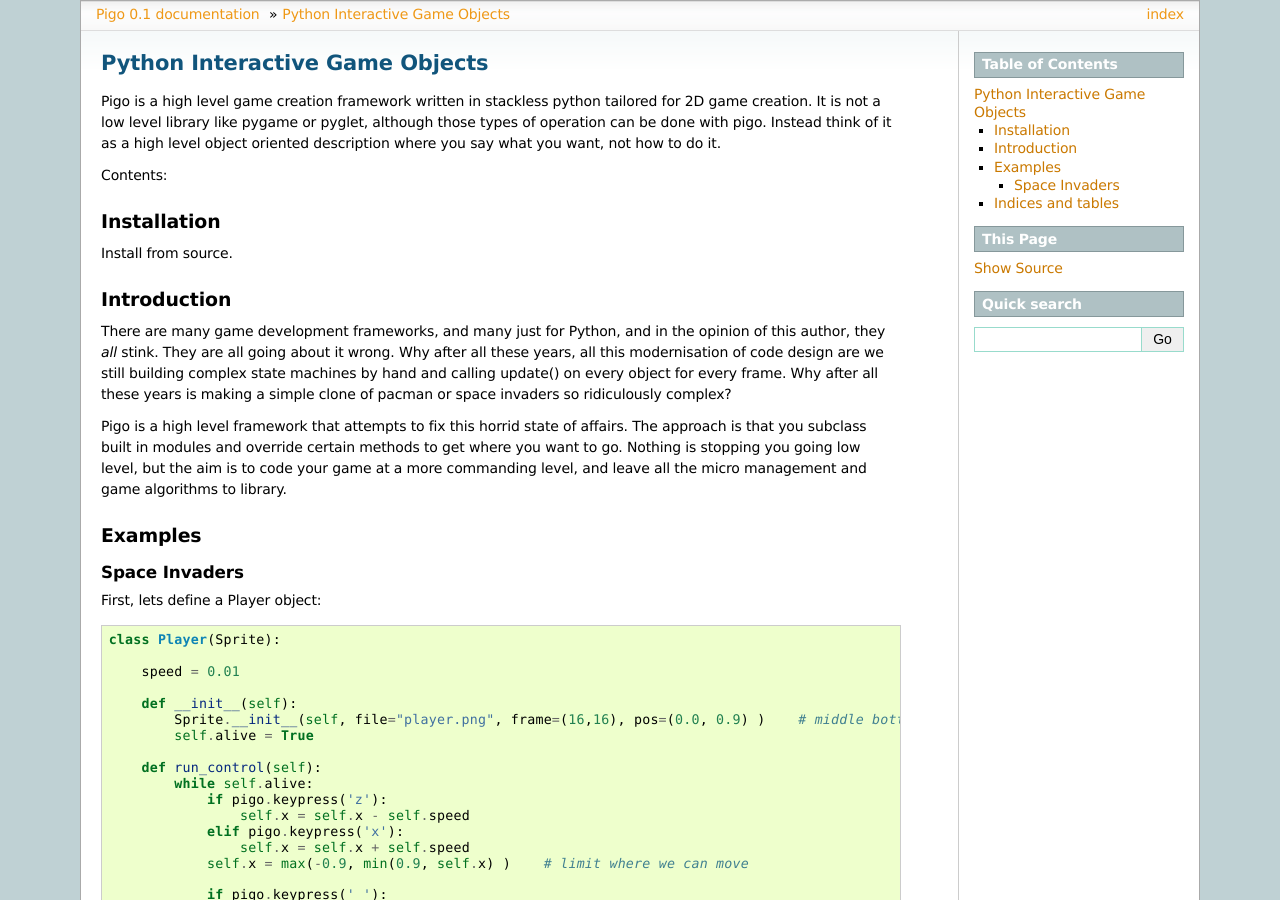
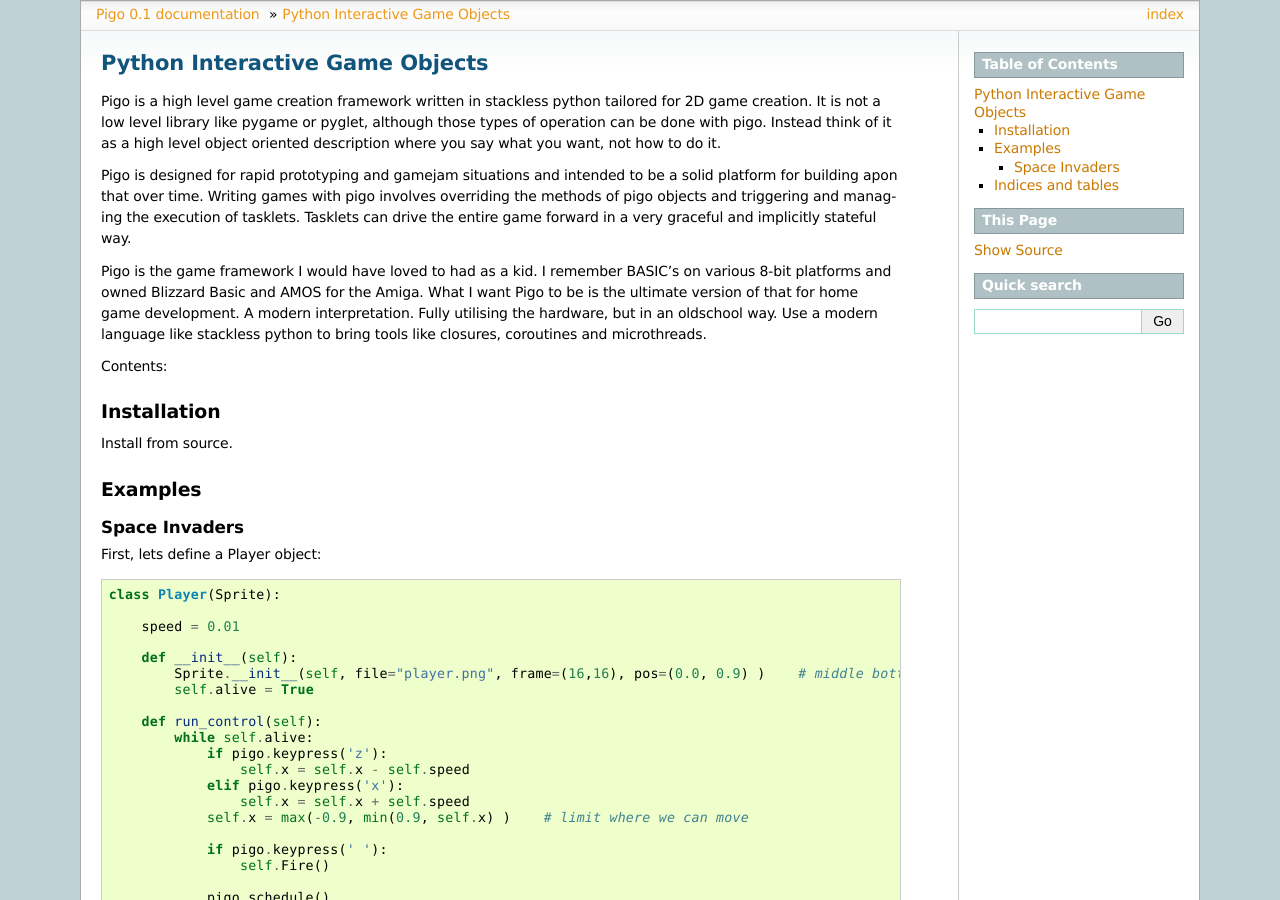
Before and after one commit to retrogradeorbit/Pigo, a Sphinx documentation site: the page built from docs/index.rst, in a window 1280 px wide and 900 px high. Built offline with Sphinx 7.4.7, drawn with Linux system fonts in a browser that asks for light colours; pages that are not in the unit, such as notebooks, are missing from menus.

Commit message:
Improved index

```diff
--- a/docs/index.rst
+++ b/docs/index.rst
@@ -11,6 +11,16 @@ Pigo is a high level game creation framework written in stackless python tailore
 It is not a low level library like pygame or pyglet, although those types of operation can be done with pigo.
 Instead think of it as a high level object oriented description where you say what you want, not how to do it.
 
+Pigo is designed for rapid prototyping and gamejam situations and intended to be a solid platform for building
+apon that over time. Writing games with pigo involves overriding the methods of pigo objects and triggering
+and managing the execution of tasklets. Tasklets can drive the entire game forward in a very graceful and implicitly
+stateful way.
+
+Pigo is the game framework I would have loved to had as a kid. I remember BASIC's on various 8-bit platforms and owned Blizzard Basic
+and AMOS for the Amiga. What I want Pigo to be is the ultimate version of that for home game development. A modern interpretation.
+Fully utilising the hardware, but in an oldschool way. Use a modern language like stackless python to bring tools like closures, coroutines
+and microthreads.
+
 Contents:
 
 .. toctree::
@@ -22,17 +32,6 @@ Installation
 ============
 
 Install from source.
-
-Introduction
-============
-
-There are many game development frameworks, and many just for Python, and in the opinion of this author, they *all* stink. They are all going about it wrong.
-Why after all these years, all this modernisation of code design are we still building complex state machines by hand and calling update() on every object for
-every frame. Why after all these years is making a simple clone of pacman or space invaders so ridiculously complex?
-
-Pigo is a high level framework that attempts to fix this horrid state of affairs. The approach is that you subclass built in modules and override certain methods to get where you want to go.
-Nothing is stopping you going low level, but the aim is to code your game at a more commanding level, and leave all the micro management and game algorithms to
-library.
 
 Examples
 ========
```
